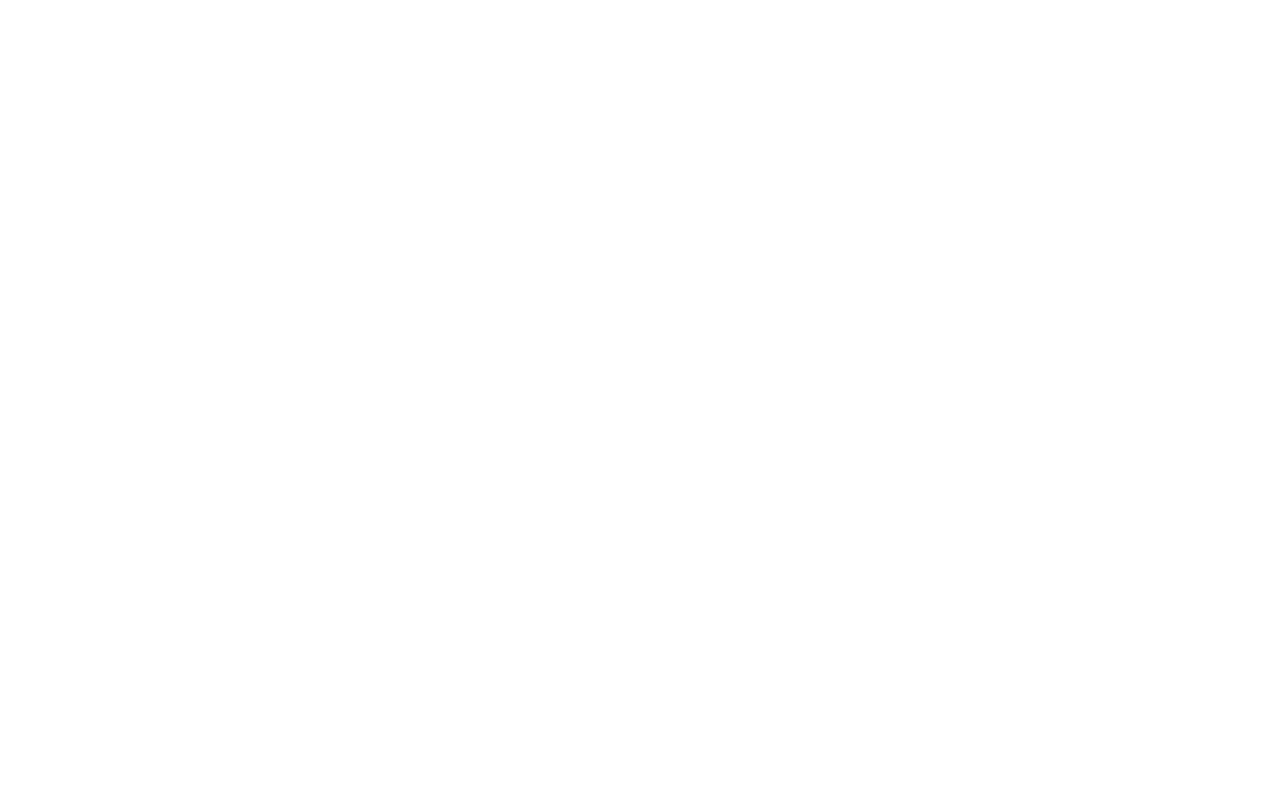
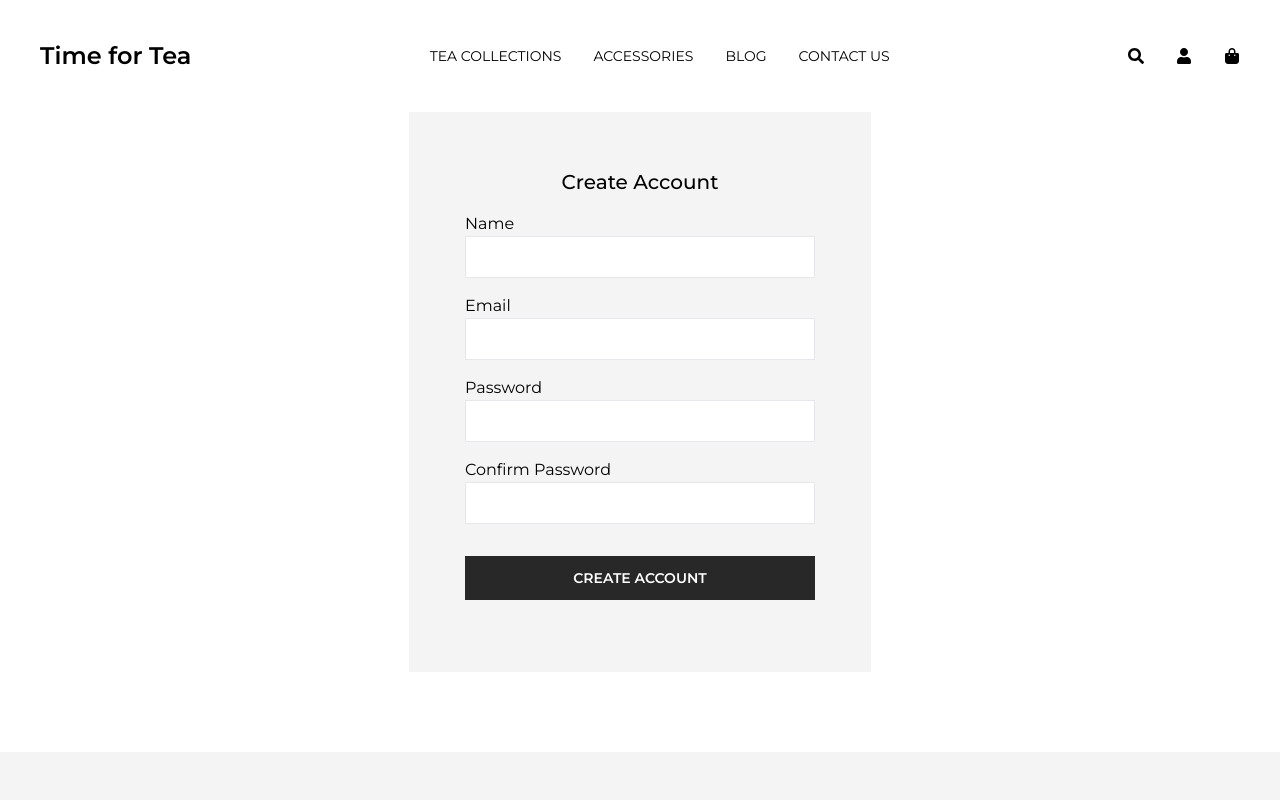
Before and after one commit to PraveenMahra/time-for-tea, a React (Vite) app: page /createAccount in a window 1280 px wide. Before the commit this address had no page. Shown: the top 800 px of the page. Built offline with nearby package versions, Linux system fonts and the light colour scheme.

Commit message:
add create account page

```diff
--- a/src/App.jsx
+++ b/src/App.jsx
@@ -1,6 +1,8 @@
 import { BrowserRouter, Route, Routes } from "react-router-dom";
 import Homepage from "./pages/homepage";
 import Collection from "./pages/collection/collection";
+import User from "./pages/user";
+import CreateAccountForm from "./pages/createAccount";
 
 function App() {
   return (
@@ -8,9 +10,10 @@
       <Routes>
         <Route path="/" element={<Homepage />} />
         <Route path="collection" element={<Collection />} />
-        <Route path="user" element="user" />
+        <Route path="user" element={<User />} />
         <Route path="cart" element="cart" />
         <Route path="search" element="searchbar" />
+        <Route path="createAccount" element={<CreateAccountForm />} />
       </Routes>
     </BrowserRouter>
   );
--- /dev/null
+++ b/src/pages/createAccount.jsx
@@ -0,0 +1,130 @@
+import { useState } from "react";
+import Button from "../components/button/button";
+import Navbar from "../components/navbar/navbar";
+import Footer from "../components/footer/footer";
+
+const CreateAccountForm = () => {
+  const divFlex = "flex flex-col my-4";
+  const input = "p-2 w-[350px] border";
+
+  const [formData, setFormData] = useState({
+    name: "",
+    email: "",
+    password: "",
+    confirmPassword: "",
+  });
+
+  const handleChange = (e) => {
+    const { id, value } = e.target;
+    setFormData({ ...formData, [id]: value });
+  };
+
+  const validateEmail = (email) => {
+    const emailPattern = /^[^\s@]+@[^\s@]+\.[^\s@]+$/;
+    return emailPattern.test(email);
+  };
+
+  const validatePassword = (password) => {
+    const passwordPattern =
+      /^(?=.*[a-z])(?=.*[A-Z])(?=.*\d)(?=.*[@$!%*?&])[A-Za-z\d@$!%*?&]{8,}$/;
+    return passwordPattern.test(password);
+  };
+
+  const handleSubmit = (e) => {
+    e.preventDefault();
+
+    const { email, password, confirmPassword } = formData;
+
+    // Perform validation
+    if (!validateEmail(email)) {
+      alert("Please enter a valid email");
+      return;
+    }
+
+    if (!validatePassword(password)) {
+      alert(
+        "Please enter a valid password.\nPassword should contain one uppercase, one lowercase, one numeral, and one special character."
+      );
+      return;
+    }
+
+    if (password !== confirmPassword) {
+      alert("Password and confirm password do not match");
+      return;
+    }
+
+    // Handle account creation - you can perform API calls or other actions here
+    alert("Account created successfully");
+    // Redirect or navigate to another page
+    window.location.href = "/";
+  };
+
+  return (
+    <>
+      <Navbar />
+
+      <section className="flex justify-center mb-20">
+        <form className="bg-[#f4f4f4] p-14" onSubmit={handleSubmit}>
+          <h1 className="text-xl font-medium mb-4 text-center">
+            Create Account
+          </h1>
+          <div className={divFlex}>
+            <label htmlFor="name">Name</label>
+            <input
+              className={input}
+              type="text"
+              id="name"
+              value={formData.name}
+              onChange={handleChange}
+              required
+            />
+          </div>
+          <div className={divFlex}>
+            <label htmlFor="email">Email</label>
+            <input
+              className={input}
+              type="email"
+              id="email"
+              value={formData.email}
+              onChange={handleChange}
+              required
+            />
+          </div>
+          <div className={divFlex}>
+            <label htmlFor="password">Password</label>
+            <input
+              className={input}
+              type="password"
+              id="password"
+              value={formData.password}
+              onChange={handleChange}
+              required
+            />
+          </div>
+          <div className={divFlex}>
+            <label htmlFor="confirmPassword">Confirm Password</label>
+            <input
+              className={input}
+              type="password"
+              id="confirmPassword"
+              value={formData.confirmPassword}
+              onChange={handleChange}
+              required
+            />
+          </div>
+          <div className="submit-btn">
+            <Button
+              type="primary"
+              name="Create Account"
+              className="w-full my-4"
+            />
+          </div>
+        </form>
+      </section>
+
+      <Footer />
+    </>
+  );
+};
+
+export default CreateAccountForm;
--- a/src/pages/signIn.jsx
+++ b/src/pages/signIn.jsx
@@ -127,10 +127,12 @@
             <p>Get a 10% discount for new customer</p>
           </div>
 
-          <Button
-            className="w-full border border-[black] p-3"
-            name="CREATE AN ACCOUNT"
-          />
+          <Link to="/createAccount">
+            <Button
+              className="w-full border border-[black] p-3"
+              name="CREATE AN ACCOUNT"
+            />
+          </Link>
         </div>
       </div>
     </section>
```
Also changed, not shown: src/assets/icons/email.svg (renamed from src/assets/icons/emai.svg).
